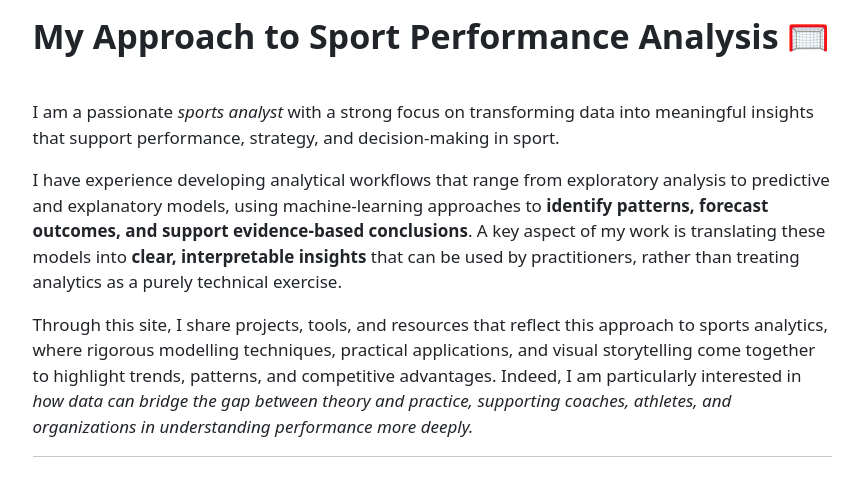
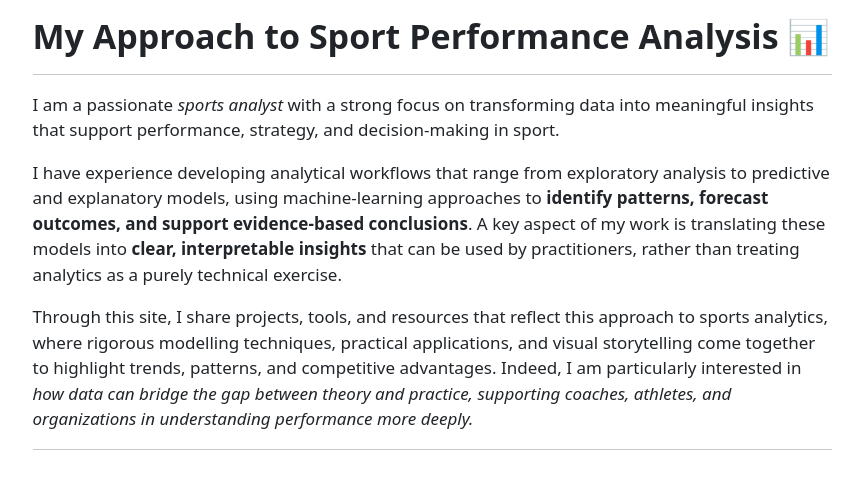
Before and after one commit to albertoscotti/albertoscotti.github.io, a plain HTML site: page web/aboutme/philosophy.html in a window 1280 px wide. Shown: the whole page, without its empty margins (208-1071 px from the left). Drawn offline with Linux system fonts and the light colour scheme.

Commit message:
Fixing separators

```diff
--- a/web/aboutme/philosophy.html
+++ b/web/aboutme/philosophy.html
@@ -7,7 +7,7 @@
 <meta name="viewport" content="width=device-width, initial-scale=1.0, user-scalable=yes">
 
 
-<title>My Approach to Sport Performance Analysis 🥅</title>
+<title>My Approach to Sport Performance Analysis 📊</title>
 <style>
 /* Default styles provided by pandoc.
 ** See https://pandoc.org/MANUAL.html#variables-for-html for config info.
@@ -49,7 +49,7 @@ ul.task-list li input[type="checkbox"] {
 
 <header id="title-block-header" class="quarto-title-block default">
 <div class="quarto-title">
-<h1 class="title">My Approach to Sport Performance Analysis 🥅</h1>
+<h1 class="title">My Approach to Sport Performance Analysis 📊</h1>
 </div>
 
 
@@ -66,7 +66,8 @@ ul.task-list li input[type="checkbox"] {
 </header>
 
 
-<p><br> I am a passionate <em>sports analyst</em> with a strong focus on transforming data into meaningful insights that support performance, strategy, and decision‑making in sport.</p>
+<hr>
+<p>I am a passionate <em>sports analyst</em> with a strong focus on transforming data into meaningful insights that support performance, strategy, and decision‑making in sport.</p>
 <p>I have experience developing analytical workflows that range from exploratory analysis to predictive and explanatory models, using machine‑learning approaches to <strong>identify patterns, forecast outcomes, and support evidence‑based conclusions</strong>. A key aspect of my work is translating these models into <strong>clear, interpretable insights</strong> that can be used by practitioners, rather than treating analytics as a purely technical exercise.</p>
 <p>Through this site, I share projects, tools, and resources that reflect this approach to sports analytics, where rigorous modelling techniques, practical applications, and visual storytelling come together to highlight trends, patterns, and competitive advantages. Indeed, I am particularly interested in <em>how data can bridge the gap between theory and practice, supporting coaches, athletes, and organizations in understanding performance more deeply.</em></p>
 <hr>
```
Also changed, not shown: index.html (+1 -0 lines), web/aboutme/keyskills.html (+1 -1 lines), web/aboutme/sportexperience.html (+1 -1 lines), 4 other files.
